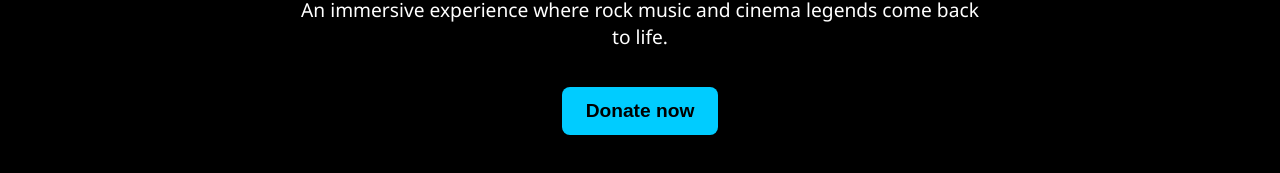
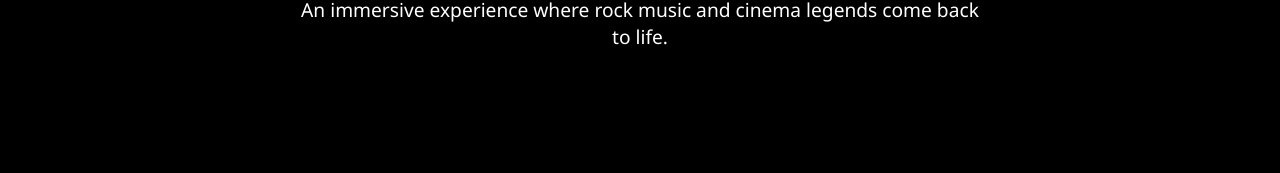
Before and after one commit to GoldRaziel/SRC6, a React (Create React App) app: page / in a window 1280 px wide. Shown: the part 609-782 px from the top of the page. Built offline with nearby package versions, Linux system fonts and the light colour scheme.

Commit message:
Update Home.js

```diff
--- a/src/pages/Home.js
+++ b/src/pages/Home.js
@@ -29,31 +29,9 @@ const Home = () => {
         {t('home_text')}
       </p>
 
-      {/* Pulsanti corretti */}
+      {/* Pulsanti (se vorrai aggiungerne altri in futuro) */}
       <div style={{ marginTop: '2rem', display: 'flex', gap: '1rem', justifyContent: 'center', flexWrap: 'wrap' }}>
-
-
-        {/* Tasto DONA ORA collegato direttamente a Stripe */}
-        <a
-          href="https://donate.stripe.com/aFafZi6HZcn76m8fHJfjG01"
-          target="_blank"
-          rel="noreferrer"
-        >
-          <button
-            style={{
-              fontSize: '1.2rem',
-              padding: '0.8rem 1.5rem',
-              backgroundColor: '#00ccff',
-              color: '#000',
-              border: 'none',
-              borderRadius: '8px',
-              fontWeight: 'bold',
-              cursor: 'pointer'
-            }}
-          >
-            {t('home_cta_donate')}
-          </button>
-        </a>
+        {/* Nessun tasto per ora */}
       </div>
     </div>
   );
```
